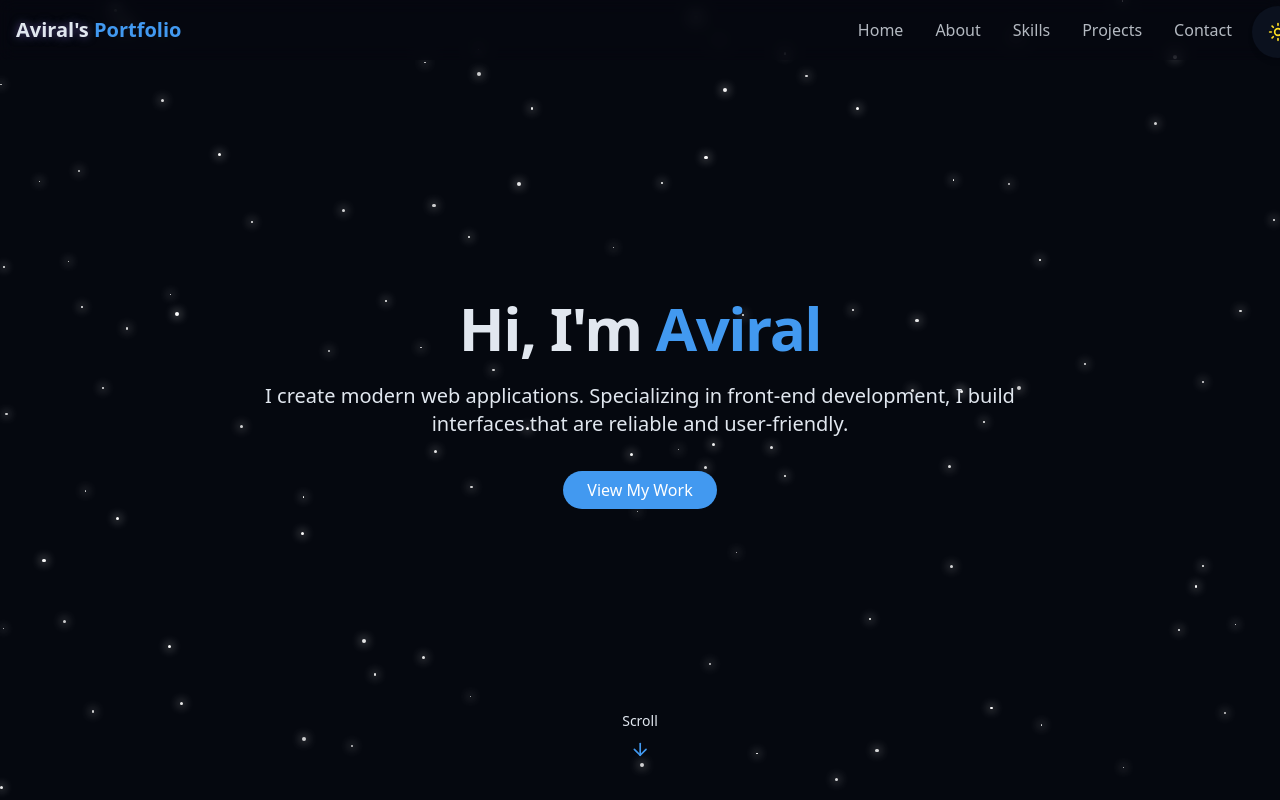
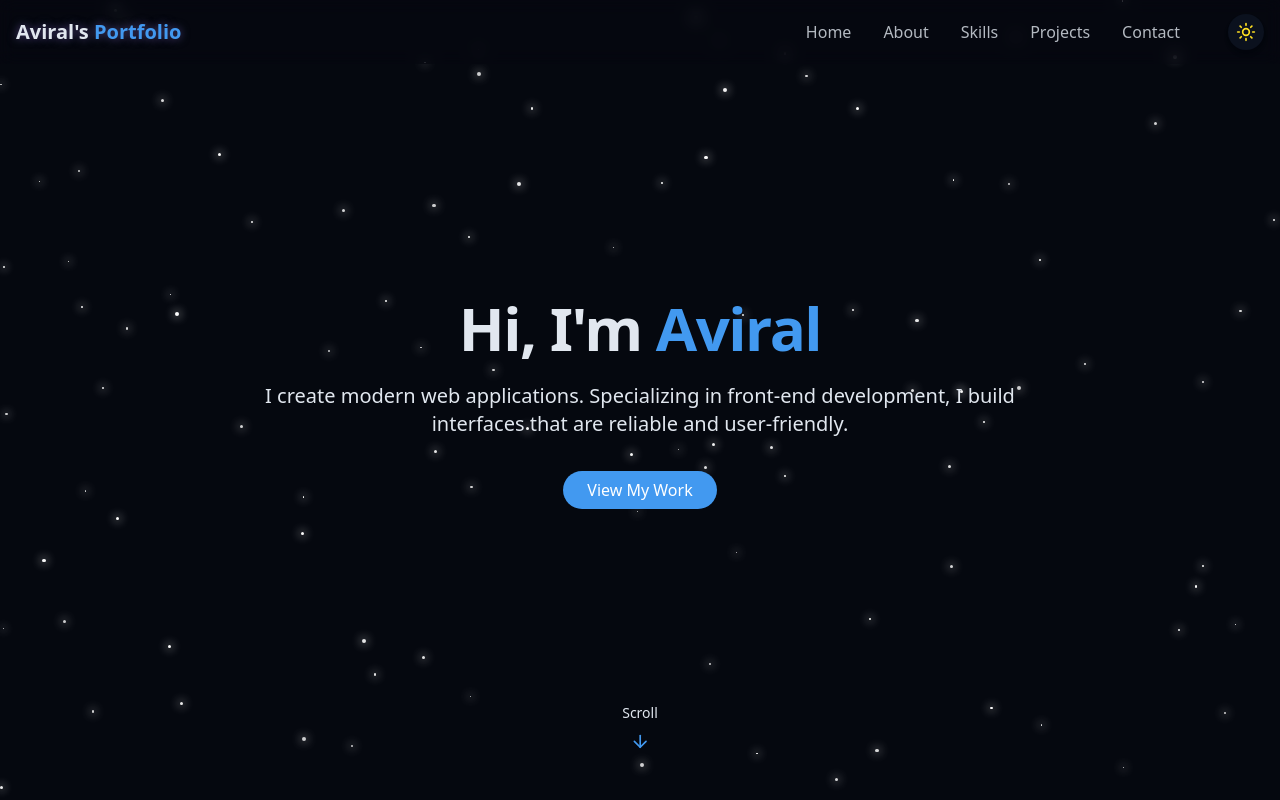
Before and after one commit to aviraltrip/portfolio, a React (Vite) app: page / in a window 1280 px wide. Shown: the top 800 px of the page. Built offline with nearby package versions, Linux system fonts and the light colour scheme; the HTML template or start-up script is replaced by a standard one.

Commit message:
Scroll and Navbar issue fixed

```diff
--- a/src/components/HeroSection.jsx
+++ b/src/components/HeroSection.jsx
@@ -31,7 +31,7 @@ export const HeroSection = () => {
 
       <a
         href="#about"
-        className="absolute bottom-8 left-1/2 transform -translate-x-1/2 flex flex-col items-center animate-bounce cursor-pointer hover:text-primary transition-colors duration-300 group"
+        className="absolute bottom-10 left-1/2 transform -translate-x-1/2 flex flex-col items-center animate-bounce cursor-pointer hover:text-primary transition-colors duration-300 group"
       >
         <span className="text-sm text-muted-foreground mb-2 group-hover:text-primary transition-colors duration-300">
           Scroll
--- a/src/components/Navbar.jsx
+++ b/src/components/Navbar.jsx
@@ -4,7 +4,7 @@ import { useEffect, useState } from "react";
 import { ThemeToggle } from "./ThemeToggle";
 
 const navItems = [
-  { name: "Home", href: "#hero" },
+  { name: "Home ", href: "#hero" },
   { name: "About", href: "#about" },
   { name: "Skills", href: "#skills" },
   { name: "Projects", href: "#projects" },
@@ -56,36 +56,37 @@ export const Navbar = () => {
   return (
     <nav
       className={cn(
-        "fixed w-full z-50 transition-all duration-300",
+        "fixed top-0 left-0 right-0 w-full h-16 z-50 transition-all duration-300",
         isScrolled
-          ? "py-3 bg-background/90 backdrop-blur-md shadow-lg border-b border-border/50"
-          : "py-4 bg-background/60 backdrop-blur-sm"
+          ? "bg-background/90 backdrop-blur-md shadow-lg border-b border-border/50"
+          : "bg-background/60 backdrop-blur-sm"
       )}
     >
-      <div className="container mx-auto px-4 flex items-center justify-between">
+      <div className="container mx-auto px-4 h-full flex items-center">
         <a
-          className="text-xl font-bold text-primary flex items-center relative z-50"
+          className="text-xl font-bold text-primary flex items-center relative z-50 h-full"
           href="#hero"
           onClick={() => setIsMenuOpen(false)}
         >
-          <span className="relative">
-            <span className="text-glow text-foreground">Aviral's</span>{" "}
-            <span className="text-primary">Portfolio</span>
+          <span className="relative flex items-center h-full">
+            <span className="text-glow text-foreground">Aviral's <span className="text-primary">Portfolio</span></span>
           </span>
         </a>
 
+        <div className="flex-grow"></div>
+
         {/* Desktop Nav */}
-        <div className="hidden md:flex items-center space-x-8">
+        <div className="hidden md:flex items-center space-x-8 h-full">
           {navItems.map((item, key) => (
             <a
               key={key}
               href={item.href}
-              className="text-foreground/80 hover:text-primary transition-all duration-300 font-medium hover:scale-105"
+              className="text-foreground/80 hover:text-primary transition-all duration-300 font-medium hover:scale-105 flex items-center h-full"
             >
               {item.name}
             </a>
           ))}
-          <div className="transform -translate-y-10 translate-x-12">
+          <div className="ml-4 flex items-center h-full">
             <ThemeToggle />
           </div>
         </div>
@@ -149,8 +150,9 @@ export const Navbar = () => {
             ))}
             <div
               className={cn(
-              "py-3 px-6 rounded-lg transition-all duration-300 self-end", "transform",
-              isMenuOpen ? "translate-x-1.5 opacity-100" : "translate-x-8 opacity-0"
+                "py-3 px-6 rounded-lg transition-all duration-300",
+                "transform",
+                isMenuOpen ? "translate-x-0 opacity-100" : "translate-x-8 opacity-0"
               )}
               style={{
                 transitionDelay: isMenuOpen ? `${navItems.length * 100}ms` : "0ms"
--- a/src/components/ThemeToggle.jsx
+++ b/src/components/ThemeToggle.jsx
@@ -35,16 +35,15 @@ export const ThemeToggle = () => {
       onClick={toggleTheme}
       aria-label="Toggle theme"
       className={cn(
-        "fixed top-4 right-14 sm:right-2 z-50",
-        "p-2 sm:p-3 md:p-4",
-        "rounded-full bg-card shadow-md",
-        "transition-colors duration-300 focus:outline-none focus:ring-2 focus:ring-primary"
+        "p-2 rounded-full bg-card shadow-md",
+        "transition-colors duration-300 focus:outline-none focus:ring-2 focus:ring-primary",
+        "hover:bg-card/80"
       )}
     >
       {isDarkMode ? (
-        <Sun className="h-4 w-4 sm:h-5 sm:w-5 md:h-5 md:w-5 text-yellow-300" />
+        <Sun className="h-5 w-5 text-yellow-300" />
       ) : (
-        <Moon className="h-4 w-4 sm:h-5 sm:w-5 md:h-5 md:w-5 text-blue-900" />
+        <Moon className="h-5 w-5 text-blue-900" />
       )}
     </button>
   );
--- a/src/pages/NotFound.jsx
+++ b/src/pages/NotFound.jsx
@@ -1,3 +1,3 @@
 export const NotFound = () => {
-  return <div> NotFound</div>;
+  return <div> Not Found</div>;
 };
```
Lines whose indentation alone changed are shown as unchanged.
